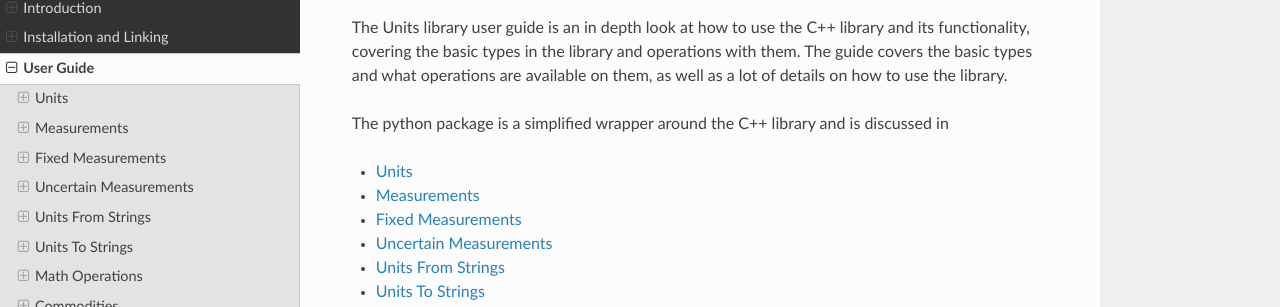
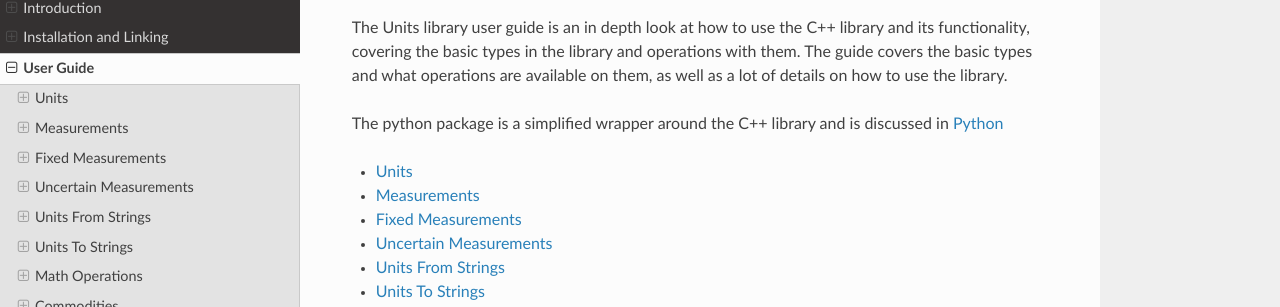
Before and after one commit to LLNL/units, a Sphinx documentation site: the page built from docs/user-guide/index.rst, in a window 1280 px wide and 973 px high. Shown: the part 144-451 px from the top of the window. Built offline with Sphinx 7.4.7 and the Read the Docs theme 3.1.0, drawn with Linux system fonts in a browser that asks for light colours.

Commit message:
more docs updates

```diff
--- a/docs/user-guide/index.rst
+++ b/docs/user-guide/index.rst
@@ -5,7 +5,7 @@ User Guide
 The Units library user guide is an in depth look at how to use the C++ library and its functionality, covering the basic types in the library and operations with them.
 The guide covers the basic types and what operations are available on them, as well as a lot of details on how to use the library.
 
-The python package is a simplified wrapper around the C++ library and is discussed in
+The python package is a simplified wrapper around the C++ library and is discussed in :ref:`python`
 
 .. toctree::
    :maxdepth: 1
--- a/docs/user-guide/python.rst
+++ b/docs/user-guide/python.rst
@@ -2,7 +2,7 @@
 Python
 ==================
 The Python wrapper for the units library is a simplified version of the library.  It is focused on the string operations of the library and conversions between units and measurements.
-
+The two key classes are `Unit` which encapsulates a specific unit of measure and optional commodity if desired, and `Measurement` which captures a value + `Unit`.  Math operations are supported on the types.
 The units library is available through a pypi_ package
 
 .. code-block:: sh
```
